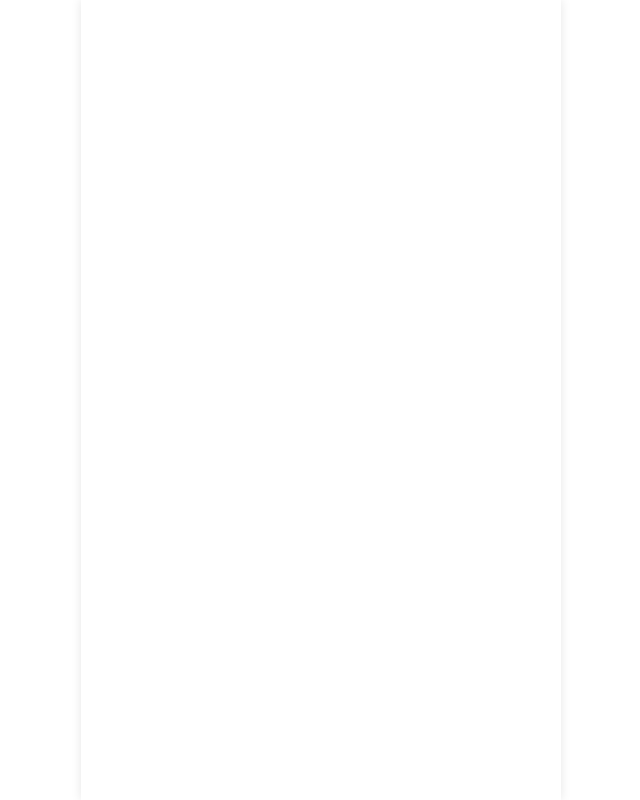
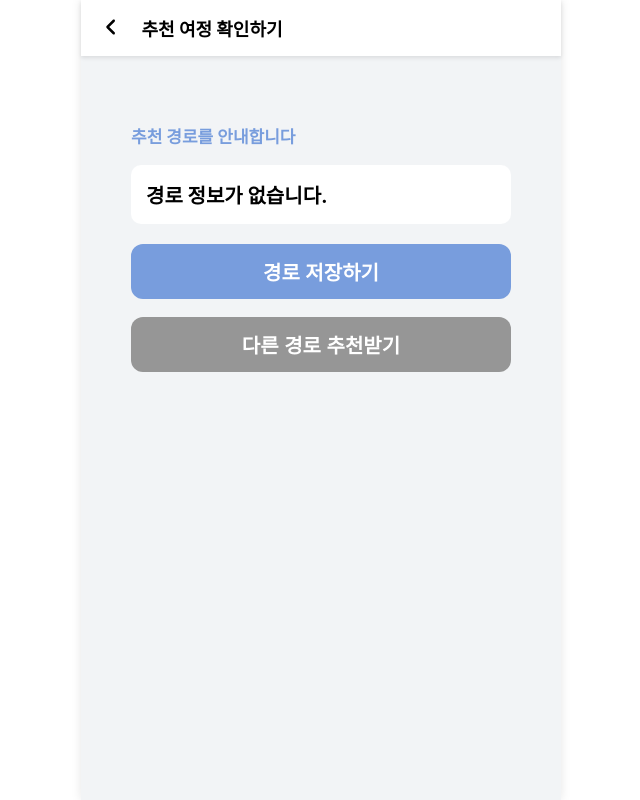
Before and after one commit to Daedongyeojido/front, a React (Create React App) app: page /map in a window 1280 px wide. Before the commit this address had no page. Shown: the whole page, without its empty margins (319-959 px from the left). Built offline with nearby package versions, Linux system fonts and the light colour scheme.

Commit message:
✨ [FEAT] 경로 추천 페이지 추가
서버 response로 지도 표시, 민수 컴포넌트 추가 해야 함

```diff
--- a/src/components/LocationInputs.js
+++ b/src/components/LocationInputs.js
@@ -4,6 +4,7 @@ import styled from 'styled-components';
 import Button from "./Button";
 import Departure from '../Image/DepartureImg.png';
 import Arrival from '../Image/ArrivalImg.png';
+import { useNavigate } from "react-router-dom";
 
 const Container = styled.div`
   width: 100%;
@@ -48,9 +49,19 @@ const InputBox = styled.input`
     border-color: #789ddd;
   }
 `;
+const LocationInputs = ({ startPoint, endPoint, handleInputClick }) => {
+  const navigate = useNavigate();
 
-const LocationInputs = ({ startPoint, endPoint, handleInputClick, handleGo }) => {
-  const isInputComplete = startPoint.name && endPoint.name;
+  const handleGo = () => {
+    if (startPoint.name && endPoint.name) {
+      navigate('/map', {
+        state: {
+          startPoint,
+          endPoint
+        }
+      });
+    }
+  };
 
   return (
     <Container>
@@ -80,9 +91,9 @@ const LocationInputs = ({ startPoint, endPoint, handleInputClick, handleGo }) =>
         width="60%"
         height="49px"
         borderradius="30px"
-        backgroundColor={isInputComplete ? "#789DDD" : "#CCCCCC"}
+        backgroundColor={startPoint.name && endPoint.name ? "#789DDD" : "#CCCCCC"}
         onClick={handleGo}
-        disabled={!isInputComplete}
+        disabled={!startPoint.name || !endPoint.name}
       >
         GO
       </Button>
--- a/src/pages/Home/main.js
+++ b/src/pages/Home/main.js
@@ -7,6 +7,7 @@ import { PageContainer, ContentContainer } from "../../components/Layout";
 import TopContainer from "../../components/TopContainer";
 import LocationInputs from "../../components/LocationInputs";
 import SearchModal from "../../components/SearchModal";
+// import axios from 'axios';
 
 const Header = styled.div`
     width: 100%;
@@ -137,7 +138,14 @@ function Home() {
   };
 
   const handleGo = () => {
-    navigate("/map", { state: { startPoint, endPoint } });
+    if (startPoint.name && endPoint.name) {
+      navigate('/map', {
+        state: {
+          startPoint,
+          endPoint
+        }
+      });
+    }
   };
 
   return (
--- a/src/pages/Map/index.js
+++ b/src/pages/Map/index.js
@@ -1,20 +1,61 @@
 import React from 'react';
-// import { useNavigate } from 'react-router-dom';
-// import styled from "styled-components";
-import { PageContainer, ContentContainer } from '../../components/Layout'
+import { useLocation } from 'react-router-dom';
+import styled from "styled-components";
+import { PageContainer, ContentContainer } from '../../components/Layout';
+import AppBar from '../../components/AppBar';
+import Button from '../../components/Button';
 
+const RouteInfoBox = styled.div`
+  background-color: white;
+  padding: 15px;
+  border-radius: 10px;
+  margin-bottom: 20px;
+  font-size: 20px;
+  font-weight: 700;
+`;
 
+const Text = styled.p`
+  color: ${({theme})=>theme.mainColor};
+  font-weight: bold;
+  font-size: 17px;
+`;
+
+const handleSaveRoute = () =>{
+
+}
 
 function Map() {
-    // const navigate = useNavigate();
+  const location = useLocation();
+  const { startPoint, endPoint } = location.state || {};
+
   return (
-        <>
     <PageContainer>
+      <AppBar title="추천 여정 확인하기" />
       <ContentContainer>
+        <Text>추천 경로를 안내합니다</Text>
+        <RouteInfoBox>
+          {startPoint && endPoint ?
+            `${startPoint.name}부터 ${endPoint.name}까지` :
+            '경로 정보가 없습니다.'
+          }
+        </RouteInfoBox>
+{/* 여기 서버에서 준값으로 지도 넣기
+민수 컴포넌트 재사용 */}
+        <Button
+            backgroundColor={({theme}) => theme.mainColor}
+            onClick={handleSaveRoute}
+        >
+            경로 저장하기
+        </Button>
+
+        <Button
+            onClick={handleSaveRoute}
+        >
+            다른 경로 추천받기
+        </Button>
 
       </ContentContainer>
     </PageContainer>
-        </>
   );
 }
 
--- a/src/utils/route/Routes.js
+++ b/src/utils/route/Routes.js
@@ -24,13 +24,16 @@ import Tutorial from '../../pages/Home/tutorial/tutorial';
 import Mypage from '../../pages/Home/mypage/index';
 import Signin from '../../pages/Auth/signin/index';
 import Signup from '../../pages/Auth/signup/index';
+import Map from '../../pages/Map';
 
 export const routes = [
     { path: '/', element: <Main /> },
     { path: '/tutorial', element: <Tutorial /> },
     { path: '/mypage', element: <Mypage /> },
     { path: '/signup', element: <Signup /> },
-    { path: '/signin', element: <Signin /> }
+    { path: '/signin', element: <Signin /> },
+    { path: '/map', element: <Map /> }
+
 ];
 
 const RoutesSetting = () => (
```
Lines whose indentation alone changed are shown as unchanged.
